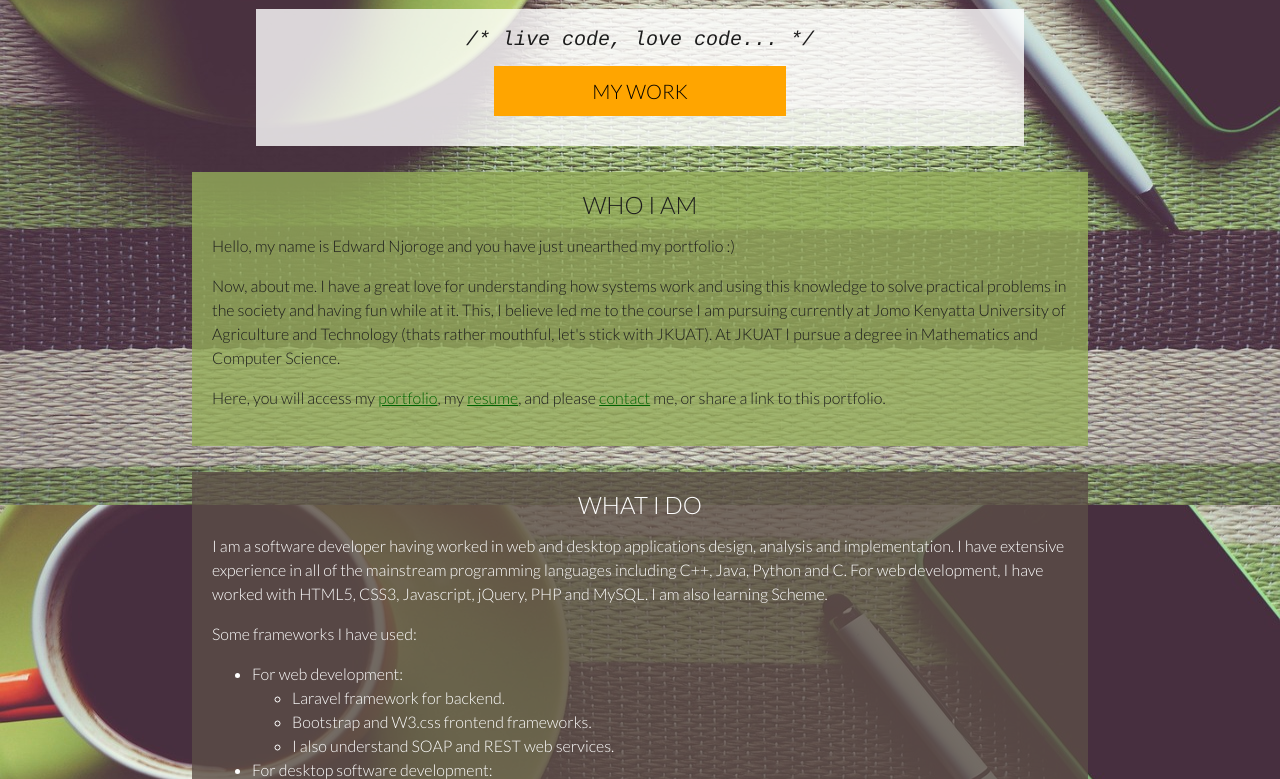
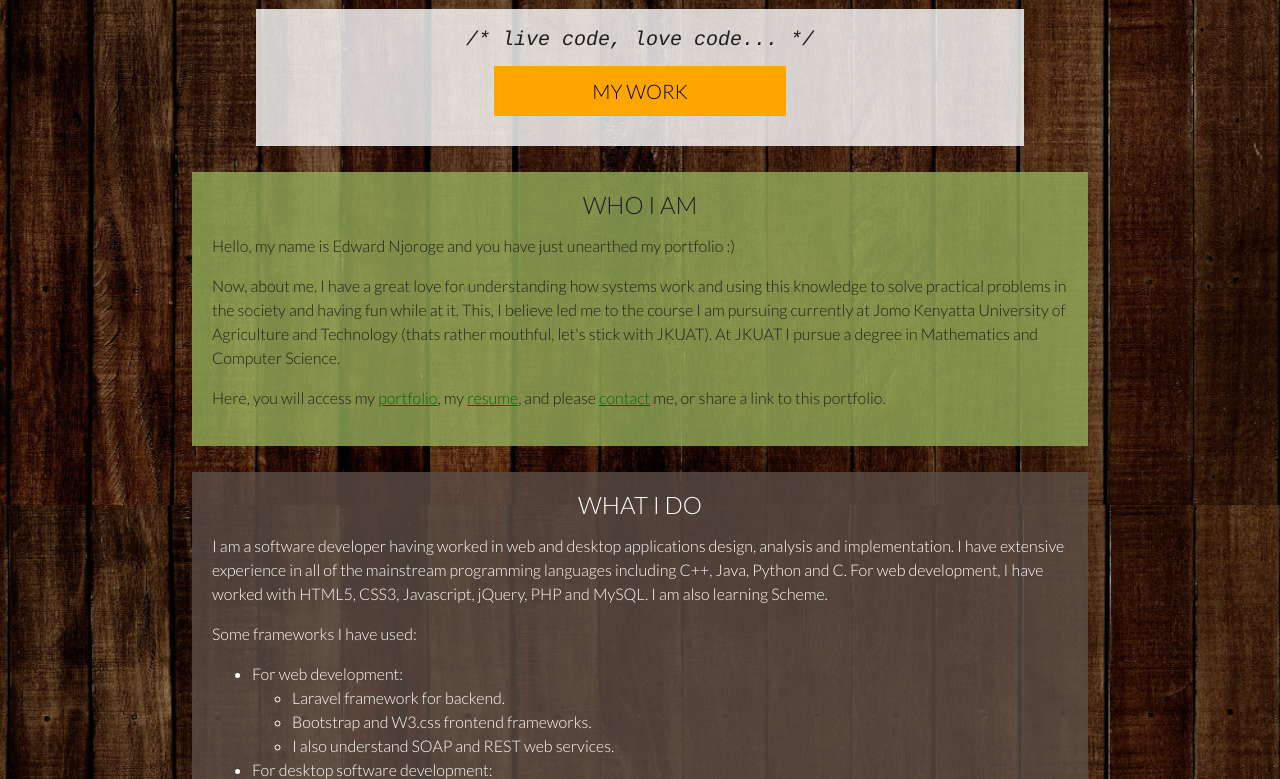
Before and after one commit to gitaumoses4/codingedward.github.io, a plain HTML site: page index.html in a window 1280 px wide. Shown: the part 295-1074 px from the top of the page. Drawn offline with Linux system fonts and the light colour scheme.

Commit message:
Update style.css

```diff
--- a/css/style.css
+++ b/css/style.css
@@ -364,7 +364,7 @@ main {
   position: relative;
   overflow: auto;
   height: 100%;
-  background-image: url("../img/bg_1.jpg");
+  background-image: url("../img/bg.jpg");
   background-attachment: fixed;
   background-size: 100%;
   -webkit-transition: transform .7s ease-in-out;
```
